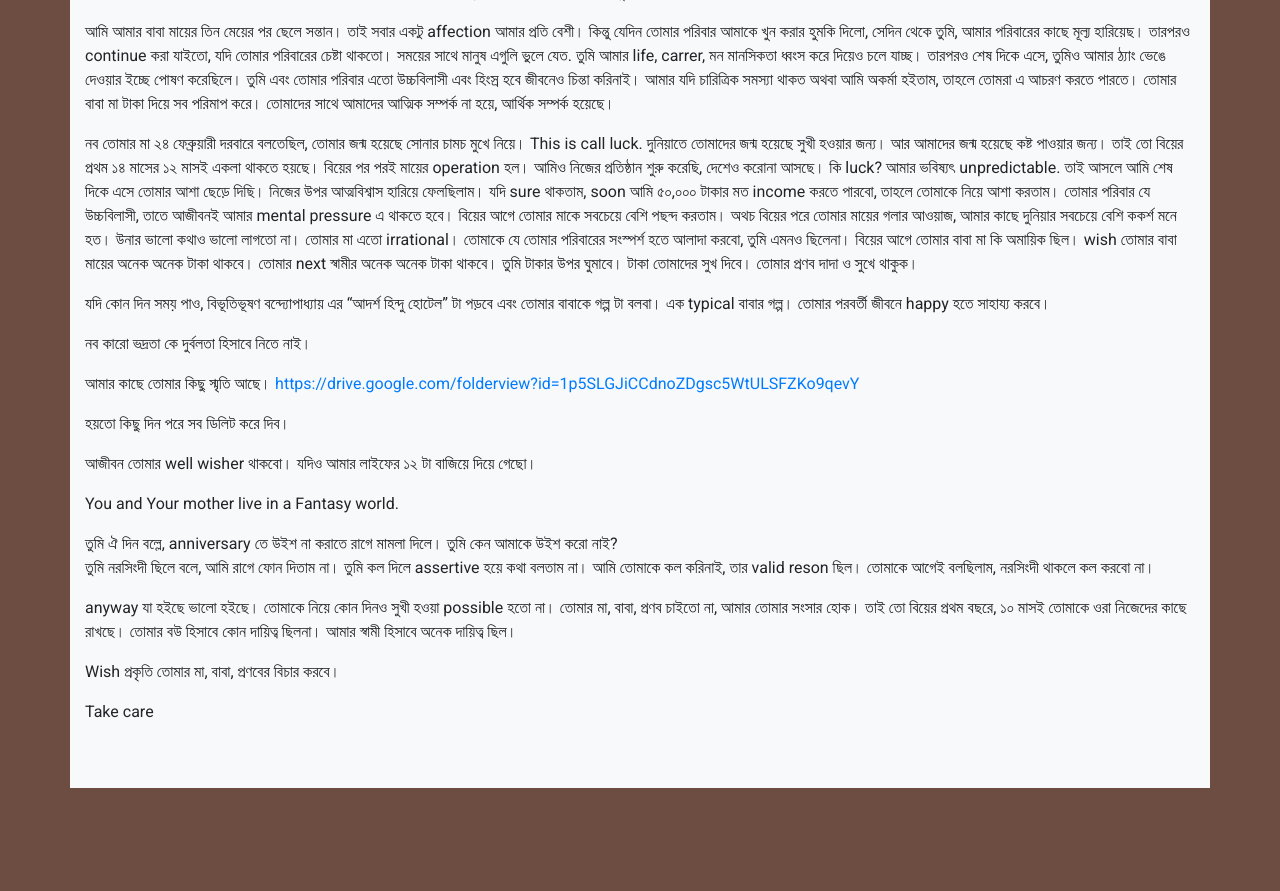
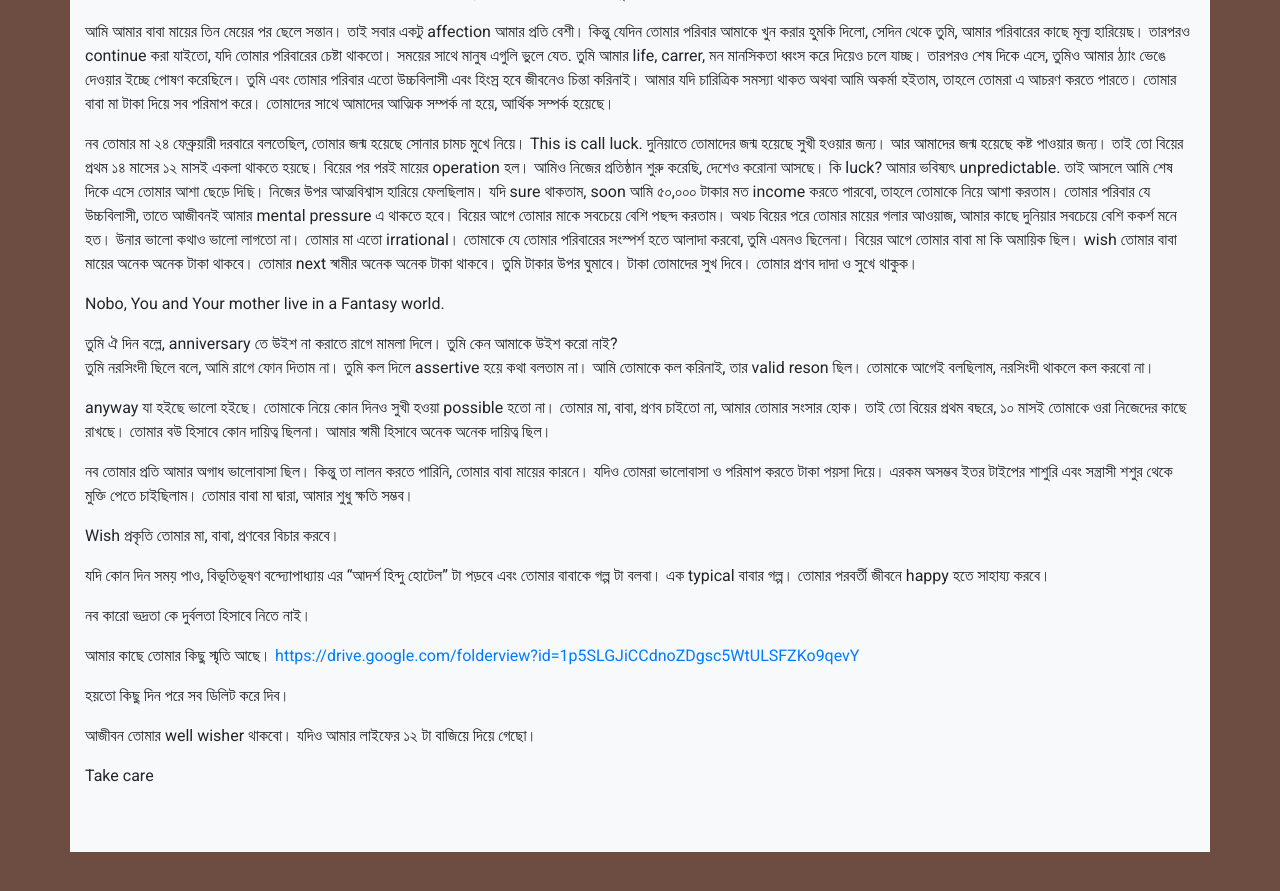
Before and after one commit to polodev/nobo, a Jekyll site: the page built from index2.md, in a window 1280 px wide and 900 px high, scrolled down 4685 px. Shown: the top 891 px of the window. Built offline with Jekyll 4.4.1, drawn with Linux system fonts in a browser that asks for light colours; nearby versions of some CDN libraries; before the commit the page ends 5521 px from its top, so only the background shows below that; part of the change alters nothing that is shown.

Commit message:
--updated--

```diff
--- a/index2.md
+++ b/index2.md
@@ -144,6 +144,17 @@ active: last-message
 
 নব তোমার মা ২৪ ফেব্রুয়ারী দরবারে বলতেছিল, তোমার জন্ম হয়েছে সোনার চামচ মুখে নিয়ে। This is call luck. দুনিয়াতে তোমাদের জন্ম হয়েছে সুখী হওয়ার জন্য। আর আমাদের জন্ম হয়েছে কষ্ট পাওয়ার জন্য। তাই তো বিয়ের প্রথম ১৪ মাসের ১২ মাসই একলা থাকতে হয়ছে। বিয়ের পর পরই মায়ের operation হল। আমিও নিজের প্রতিষ্ঠান শুরু করেছি, দেশেও করোনা আসছে। কি luck? আমার ভবিষ্যৎ unpredictable. তাই আসলে আমি শেষ দিকে এসে তোমার আশা ছেড়ে দিছি। নিজের উপর আত্মবিশ্বাস হারিয়ে ফেলছিলাম। যদি sure থাকতাম, soon আমি ৫০,০০০ টাকার মত income করতে পারবো, তাহলে তোমাকে নিয়ে আশা করতাম। তোমার পরিবার যে উচ্চবিলাসী, তাতে আজীবনই আমার mental pressure এ থাকতে হবে। বিয়ের আগে তোমার মাকে সবচেয়ে বেশি পছন্দ করতাম। অথচ বিয়ের পরে তোমার মায়ের গলার আওয়াজ, আমার কাছে দুনিয়ার সবচেয়ে বেশি ককর্শ মনে হত। উনার ভালো কথাও ভালো লাগতো না। তোমার মা এতো irrational। তোমাকে যে তোমার পরিবারের সংস্পর্শ হতে আলাদা করবো, তুমি এমনও ছিলেনা। বিয়ের আগে তোমার বাবা মা কি অমায়িক ছিল। wish তোমার বাবা মায়ের অনেক অনেক টাকা থাকবে। তোমার next স্বামীর অনেক অনেক টাকা থাকবে। তুমি টাকার উপর ঘুমাবে। টাকা তোমাদের সুখ দিবে। তোমার প্রণব দাদা ও সুখে থাকুক।
 
+Nobo, You and Your mother live in a Fantasy world.
+
+তুমি ঐ দিন বল্লে, anniversary তে উইশ না করাতে রাগে মামলা দিলে। তুমি কেন আমাকে উইশ করো নাই?
+তুমি নরসিংদী ছিলে বলে, আমি রাগে ফোন দিতাম না। তুমি কল দিলে assertive হয়ে কথা বলতাম না। আমি তোমাকে কল করিনাই, তার valid reson ছিল। তোমাকে আগেই বলছিলাম, নরসিংদী থাকলে কল করবো না।
+
+anyway যা হইছে ভালো হইছে। তোমাকে নিয়ে কোন দিনও সুখী হওয়া possible হতো না। তোমার মা, বাবা, প্রণব চাইতো না, আমার তোমার সংসার হোক। তাই তো বিয়ের প্রথম বছরে, ১০ মাসই তোমাকে ওরা নিজেদের কাছে রাখছে। তোমার বউ হিসাবে কোন দায়িত্ব ছিলনা। আমার স্বামী হিসাবে অনেক অনেক দায়িত্ব ছিল।
+
+নব তোমার প্রতি আমার অগাধ ভালোবাসা ছিল। কিন্তু তা লালন করতে পারিনি, তোমার বাবা মায়ের কারনে। যদিও তোমরা ভালোবাসা ও পরিমাপ করতে টাকা পয়সা দিয়ে। এরকম অসম্ভব ইতর টাইপের শাশুরি এবং সন্ত্রাসী শশুর থেকে মুক্তি পেতে চাইছিলাম। তোমার বাবা মা দ্বারা, আমার শুধু ক্ষতি সম্ভব।
+
+Wish প্রকৃতি তোমার মা, বাবা, প্রণবের বিচার করবে।
+
 যদি কোন দিন সময় পাও, বিভূতিভূষণ বন্দ্যোপাধ্যায় এর "আদর্শ হিন্দু হোটেল" টা পড়বে এবং তোমার বাবাকে গল্প টা বলবা। এক typical বাবার গল্প। তোমার পরবর্তী জীবনে happy হতে সাহায্য করবে।
 
 নব কারো ভদ্রতা কে দুর্বলতা হিসাবে নিতে নাই।
@@ -154,14 +165,4 @@ active: last-message
 
 আজীবন তোমার well wisher থাকবো। যদিও আমার লাইফের ১২ টা বাজিয়ে দিয়ে গেছো।
 
-You and Your mother live in a Fantasy world.
-
-তুমি ঐ দিন বল্লে, anniversary তে উইশ না করাতে রাগে মামলা দিলে। তুমি কেন আমাকে উইশ করো নাই?
-তুমি নরসিংদী ছিলে বলে, আমি রাগে ফোন দিতাম না। তুমি কল দিলে assertive হয়ে কথা বলতাম না। আমি তোমাকে কল করিনাই, তার valid reson ছিল। তোমাকে আগেই বলছিলাম, নরসিংদী থাকলে কল করবো না।
-
-anyway যা হইছে ভালো হইছে। তোমাকে নিয়ে কোন দিনও সুখী হওয়া possible হতো না। তোমার মা, বাবা, প্রণব চাইতো না, আমার তোমার সংসার হোক। তাই তো বিয়ের প্রথম বছরে, ১০ মাসই তোমাকে ওরা নিজেদের কাছে রাখছে। তোমার বউ হিসাবে কোন দায়িত্ব ছিলনা। আমার স্বামী হিসাবে অনেক দায়িত্ব ছিল।
-
-
-Wish প্রকৃতি তোমার মা, বাবা, প্রণবের বিচার করবে।
-
 Take care
```
